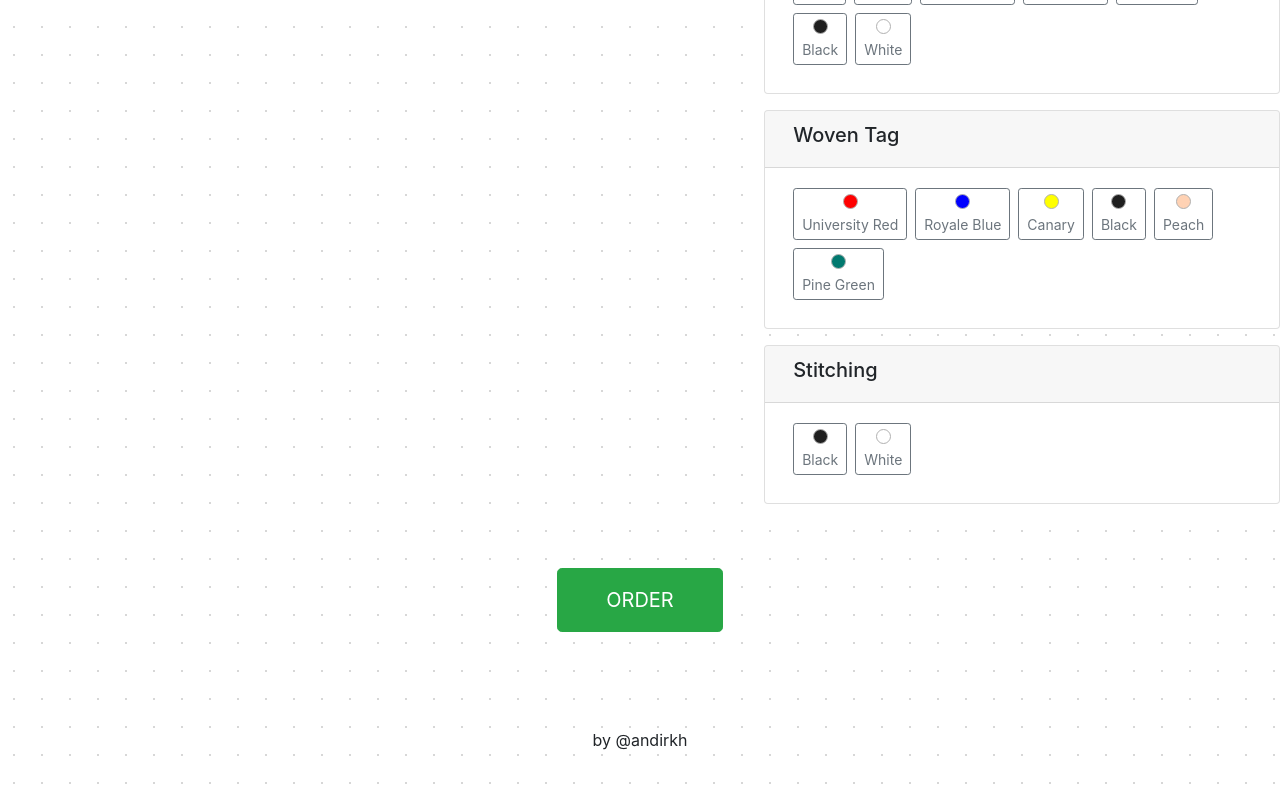
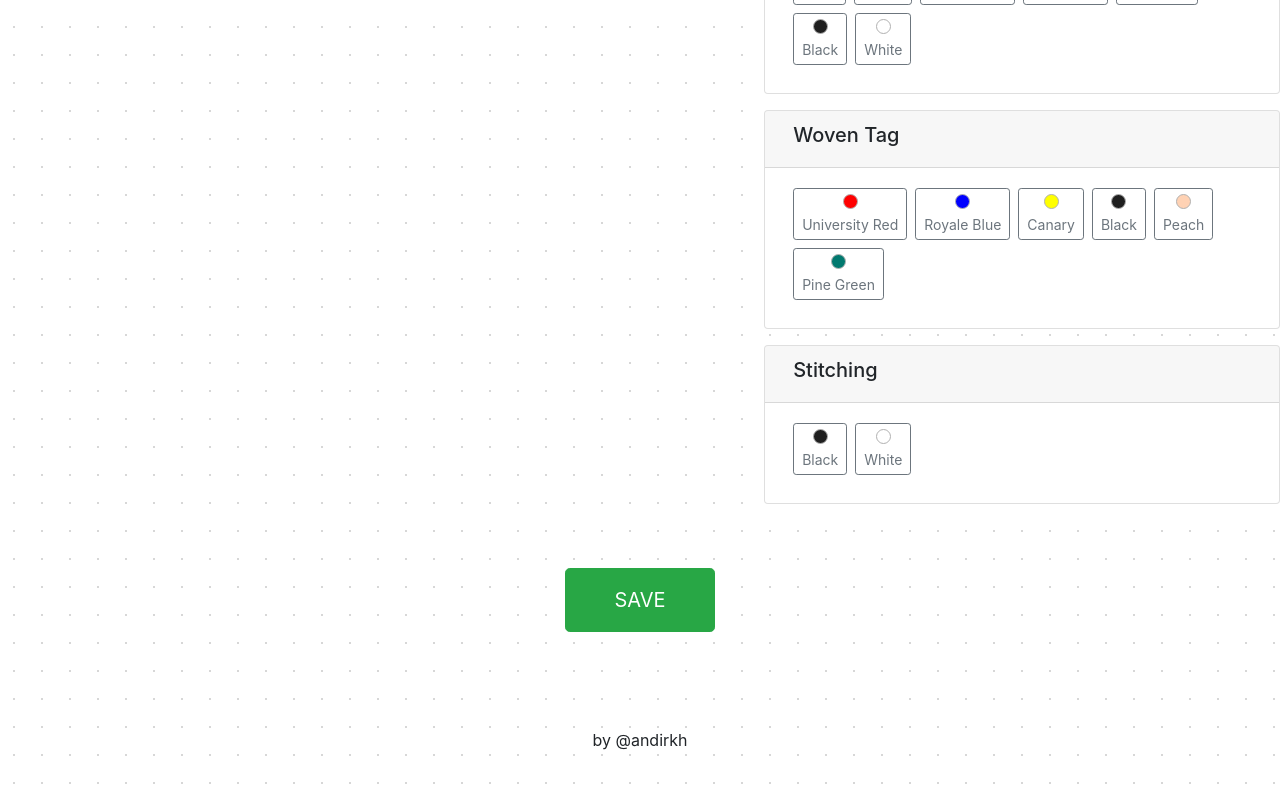
Before and after one commit to andirkh/shoes-customizer, a Next.js app: page / in a window 1280 px wide. Shown: the part 2339-3139 px from the top of the page. Built offline with nearby package versions, Linux system fonts and the light colour scheme.

Commit message:
fix: update order to save

```diff
--- a/views/MainPage/index.js
+++ b/views/MainPage/index.js
@@ -72,7 +72,7 @@ class MainPage extends React.Component {
     this.setState({ shoesSize: size });
   };
 
-  handleOrderButton = () => {
+  handleSaveButton = () => {
     const stringState = JSON.stringify(this.state);
     const hash = window.btoa(stringState);
     this.props.router.push(`?order=${hash}`);
@@ -235,9 +235,9 @@ class MainPage extends React.Component {
                   variant="success"
                   size="lg"
                   className="px-5 py-3 mb-5"
-                  onClick={() => this.handleOrderButton()}
+                  onClick={() => this.handleSaveButton()}
                 >
-                  ORDER
+                  SAVE
                 </Button>
               </div>
             </Col>
```
